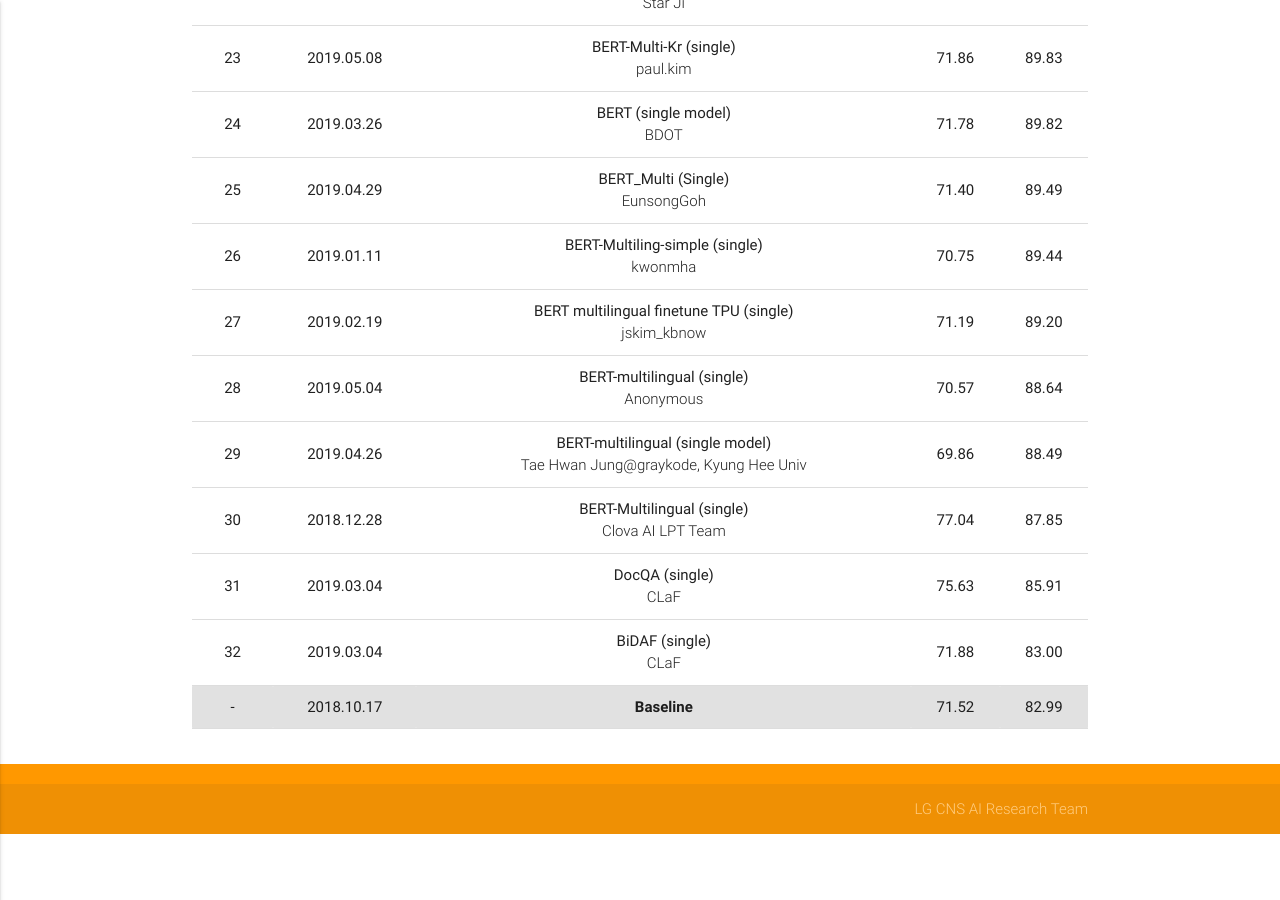
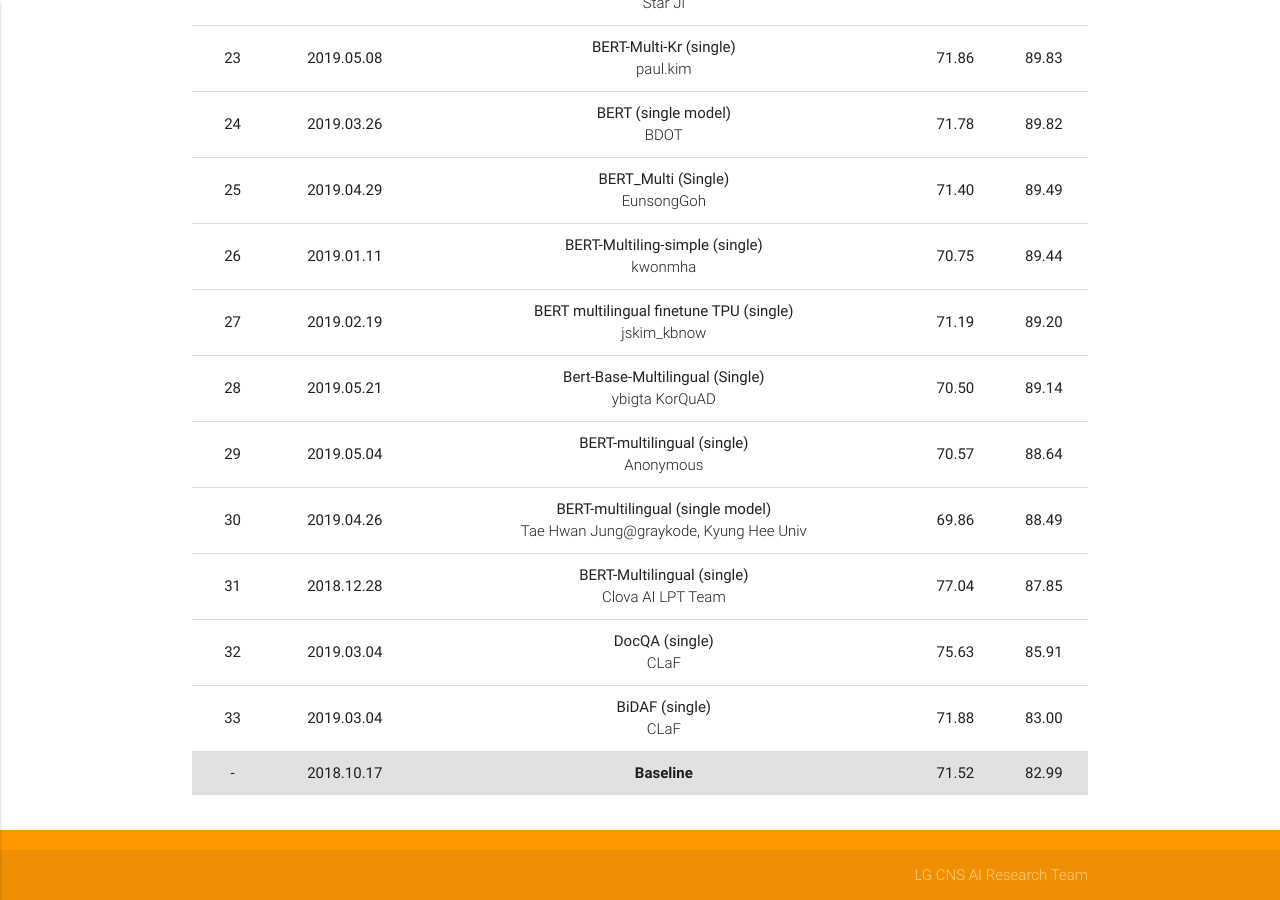
Before and after one commit to korquad/korquad.github.io, a Jekyll site: the page built from category/index_english.html, in a window 1280 px wide and 900 px high, scrolled down 3380 px. Built offline with Jekyll 4.4.1, drawn with Linux system fonts in a browser that asks for light colours; before the commit the page ends 4214 px from its top, so only the background shows below that.

Commit message:
Update index_english.html

```diff
--- a/category/index_english.html
+++ b/category/index_english.html
@@ -462,6 +462,15 @@ style="width:300px">Submission Tutorial</a>
                     </tr>
                     <tr>
                       <td>28</td>
+                      <td>2019.05.21</td>
+                      <td>Bert-Base-Multilingual (Single)
+                        <p class="light">ybigta KorQuAD</p>
+                      </td>
+                      <td>70.50</td>
+                      <td>89.14</td>
+                    </tr>
+                    <tr>
+                      <td>29</td>
                       <td>2019.05.04</td>
                       <td>BERT-multilingual (single)
                         <p class="light">Anonymous</p>
@@ -496,7 +505,7 @@ style="width:300px">Submission Tutorial</a>
                       <td>85.91</td>
                     </tr>
                     <tr>
-                      <td>32</td>
+                      <td>33</td>
                       <td>2019.03.04</td>
                       <td>BiDAF (single)
                         <p class="light">CLaF</p>
```
Also changed, not shown: other parts of category/index_english.html (+3 -3 lines).
